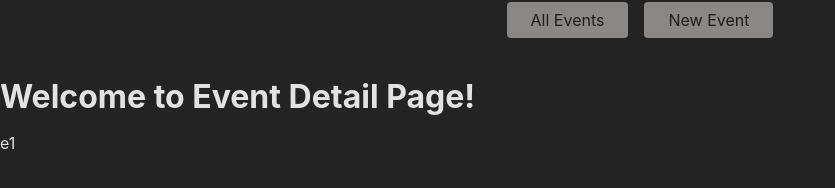
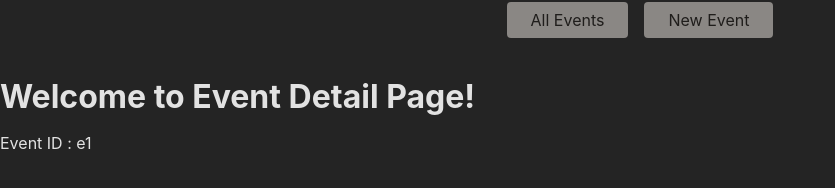
Before and after one commit to Khalifa2018/EventRouter, a React (Create React App) app in the folder frontend/: page /events/e1 in a window 1280 px wide. Shown: the part 112-300 px from the top of the page, without its empty margins (0-835 px from the left). Built offline with nearby package versions, Linux system fonts and the light colour scheme.

Commit message:
Add Events layout

```diff
--- a/frontend/src/Pages/EventDetail.js
+++ b/frontend/src/Pages/EventDetail.js
@@ -6,7 +6,7 @@ function EventDetailPage() {
   return (
     <>
       <h1>Welcome to Event Detail Page!</h1>
-      <p>{params.eventId}</p>
+      <p>Event ID : {params.eventId}</p>
     </>
   );
 }
--- a/frontend/src/Pages/Events.js
+++ b/frontend/src/Pages/Events.js
@@ -13,7 +13,7 @@ function EventsPage() {
       <ul>
         {DUMMY_EVENTS.map((event) => (
           <li>
-            <Link to={`/events/${event.id}`}>{event.title}</Link>
+            <Link to={event.id}>{event.title}</Link>
           </li>
         ))}
       </ul>
--- /dev/null
+++ b/frontend/src/Pages/EventsRoot.js
@@ -0,0 +1,13 @@
+import { Outlet } from "react-router-dom";
+import EventsNavigation from "../components/EventsNavigation";
+
+function EventsRootLayout() {
+  return (
+    <>
+      <EventsNavigation />
+      <Outlet />
+    </>
+  );
+}
+
+export default EventsRootLayout;
--- a/frontend/src/Pages/Root.js
+++ b/frontend/src/Pages/Root.js
@@ -1,8 +1,7 @@
 import { Outlet } from "react-router-dom";
 import MainNavigation from "../components/MainNavigation";
-import EventsNavigation from "../components/EventsNavigation";
 
-export function RootLayout() {
+function RootLayout() {
   return (
     <>
       <MainNavigation />
@@ -13,13 +12,4 @@ export function RootLayout() {
   );
 }
 
-export function EventsLayout() {
-  return (
-    <>
-      <EventsNavigation />
-      <main>
-        <Outlet />
-      </main>
-    </>
-  );
-}
+export default RootLayout;
```
Also changed, not shown: frontend/src/App.js (+7 -6 lines).
